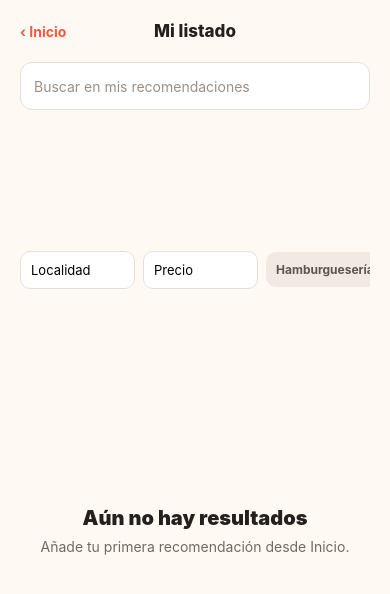
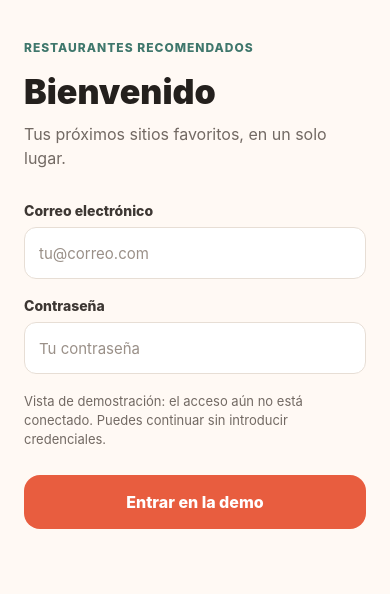
Before and after one commit to ffrancorojas/recommended-restaurants, a React Native app: screen /RestaurantList in a window 390 px wide. Shown: the top 594 px of the page. Built offline with nearby package versions, Linux system fonts and the light colour scheme.

Commit message:
feat: añadir acceso demo y cierre de sesión desde inicio

```diff
--- a/src/navigation/AppNavigator.tsx
+++ b/src/navigation/AppNavigator.tsx
@@ -1,11 +1,20 @@
 import { createNativeStackNavigator } from '@react-navigation/native-stack';
-import { HomeScreen, NewRestaurantScreen, RestaurantListScreen } from '@/screens';
+import { HomeScreen, LoginScreen, NewRestaurantScreen, RestaurantListScreen } from '@/screens';
+import { useState } from 'react';
 import { RootStackParamList } from '@/types';
 const Stack = createNativeStackNavigator<RootStackParamList>();
 export function AppNavigator() {
+  const [demoEntered, setDemoEntered] = useState(false);
+
+  if (!demoEntered) {
+    return <LoginScreen onDemoLogin={() => setDemoEntered(true)} />;
+  }
+
   return (
     <Stack.Navigator screenOptions={{ headerShown: false, animation: 'slide_from_right' }}>
-      <Stack.Screen name="Home" component={HomeScreen} />
+      <Stack.Screen name="Home">
+        {(props) => <HomeScreen {...props} onLogout={() => setDemoEntered(false)} />}
+      </Stack.Screen>
       <Stack.Screen name="NewRestaurant" component={NewRestaurantScreen} />
       <Stack.Screen name="RestaurantList" component={RestaurantListScreen} />
     </Stack.Navigator>
--- a/src/screens/home/HomeScreen.tsx
+++ b/src/screens/home/HomeScreen.tsx
@@ -5,7 +5,7 @@ import { styles } from './homeScreen.styles';
 import { HomeScreenProps } from './homeScreen.types';
 import { AppText, AppButton } from '@/components';
 
-export const HomeScreen = ({ navigation }: HomeScreenProps) => {
+export const HomeScreen = ({ navigation, onLogout }: HomeScreenProps) => {
   const { restaurants } = useRestaurants();
   return (
     <SafeAreaView style={styles.safe}>
@@ -23,6 +23,9 @@ export const HomeScreen = ({ navigation }: HomeScreenProps) => {
           onPress={() => navigation.navigate('RestaurantList')}
         />
       </View>
+      <View style={styles.footer}>
+        <AppButton label="Cerrar sesión" variant="secondary" onPress={onLogout} />
+      </View>
     </SafeAreaView>
   );
 };
--- a/src/screens/home/homeScreen.styles.ts
+++ b/src/screens/home/homeScreen.styles.ts
@@ -4,6 +4,7 @@ import { StyleSheet } from 'react-native';
 export const styles = StyleSheet.create({
   safe: { flex: 1, backgroundColor: colors.background },
   container: { flex: 1, padding: 28, justifyContent: 'center' },
+  footer: { paddingHorizontal: 28, paddingBottom: 16 },
   eyebrow: {
     color: colors.primary,
     fontSize: 12,
--- a/src/screens/home/homeScreen.types.ts
+++ b/src/screens/home/homeScreen.types.ts
@@ -1,4 +1,6 @@
 import { RootStackParamList } from '@/types';
 import { NativeStackScreenProps } from '@react-navigation/native-stack';
 
-export type HomeScreenProps = NativeStackScreenProps<RootStackParamList, 'Home'>;
+export type HomeScreenProps = NativeStackScreenProps<RootStackParamList, 'Home'> & {
+  onLogout: () => void;
+};
--- a/src/screens/index.ts
+++ b/src/screens/index.ts
@@ -1,3 +1,4 @@
 export * from './home';
 export * from './new-restaurant';
 export * from './restaurant-list';
+export * from './login';
--- /dev/null
+++ b/src/screens/login/LoginScreen.tsx
@@ -0,0 +1,62 @@
+import { AppButton, AppText, AppTextField } from '@/components';
+import { useState } from 'react';
+import { KeyboardAvoidingView, Platform, ScrollView, View } from 'react-native';
+import { SafeAreaView } from 'react-native-safe-area-context';
+import { styles } from './loginScreen.styles';
+import type { LoginScreenProps } from './loginScreen.types';
+
+export const LoginScreen = ({ onDemoLogin }: LoginScreenProps) => {
+  const [email, setEmail] = useState('');
+  const [password, setPassword] = useState('');
+
+  const enterDemo = () => {
+    setEmail('');
+    setPassword('');
+    onDemoLogin();
+  };
+
+  return (
+    <SafeAreaView style={styles.safe}>
+      <KeyboardAvoidingView
+        style={styles.keyboard}
+        behavior={Platform.OS === 'ios' ? 'padding' : 'height'}
+      >
+        <ScrollView contentContainerStyle={styles.content} keyboardShouldPersistTaps="handled">
+          <View style={styles.form}>
+            <AppText style={styles.eyebrow} text="RESTAURANTES RECOMENDADOS" />
+            <AppText style={styles.title} text="Bienvenido" />
+            <AppText
+              style={styles.subtitle}
+              text="Tus próximos sitios favoritos, en un solo lugar."
+            />
+            <AppTextField
+              label="Correo electrónico"
+              accessibilityLabel="Correo electrónico"
+              placeholder="tu@correo.com"
+              value={email}
+              onChangeText={setEmail}
+              keyboardType="email-address"
+              autoCapitalize="none"
+              autoCorrect={false}
+            />
+            <AppTextField
+              label="Contraseña"
+              accessibilityLabel="Contraseña"
+              placeholder="Tu contraseña"
+              value={password}
+              onChangeText={setPassword}
+              secureTextEntry
+              autoCapitalize="none"
+              autoCorrect={false}
+            />
+            <AppText
+              style={styles.notice}
+              text="Vista de demostración: el acceso aún no está conectado. Puedes continuar sin introducir credenciales."
+            />
+            <AppButton label="Entrar en la demo" onPress={enterDemo} />
+          </View>
+        </ScrollView>
+      </KeyboardAvoidingView>
+    </SafeAreaView>
+  );
+};
--- /dev/null
+++ b/src/screens/login/index.ts
@@ -0,0 +1,2 @@
+export { LoginScreen } from './LoginScreen';
+export type { LoginScreenProps } from './loginScreen.types';
--- /dev/null
+++ b/src/screens/login/loginScreen.styles.ts
@@ -0,0 +1,13 @@
+import { colors } from '@/theme';
+import { StyleSheet } from 'react-native';
+
+export const styles = StyleSheet.create({
+  safe: { flex: 1, backgroundColor: colors.background },
+  keyboard: { flex: 1 },
+  content: { flexGrow: 1, paddingHorizontal: 24, paddingVertical: 40 },
+  form: { width: '100%', maxWidth: 440, alignSelf: 'center' },
+  eyebrow: { color: colors.secondary, fontSize: 12, fontWeight: '800', letterSpacing: 1 },
+  title: { color: colors.text, fontSize: 34, fontWeight: '900', marginTop: 16 },
+  subtitle: { color: colors.muted, fontSize: 16, lineHeight: 24, marginTop: 10, marginBottom: 32 },
+  notice: { color: colors.muted, fontSize: 13, lineHeight: 19, marginBottom: 16 },
+});
--- /dev/null
+++ b/src/screens/login/loginScreen.types.ts
@@ -0,0 +1,3 @@
+export type LoginScreenProps = {
+  onDemoLogin: () => void;
+};
```
